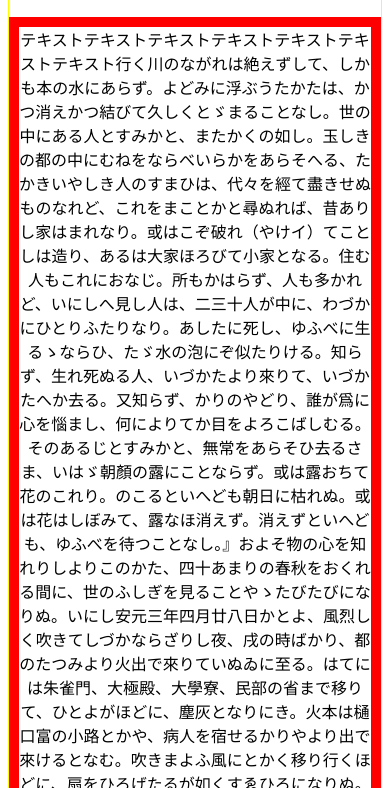
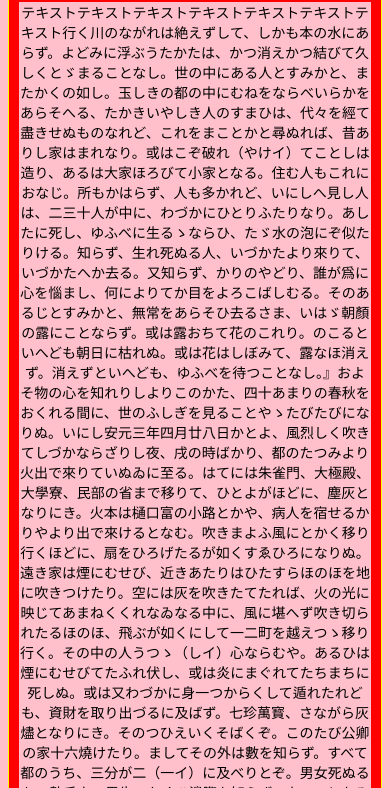
Before and after one commit to stanleyneko/mediaquery, a plain HTML site: page index.html in a window 390 px wide. Shown: the part 186-974 px from the top of the page. Drawn offline with Linux system fonts and the light colour scheme.

Commit message:
added mediaquery

```diff
--- a/style.css
+++ b/style.css
@@ -17,6 +17,7 @@ header {
 body {
   text-align: center;
   border: solid 1px yellow;
+  font-family: "GL-Tsukiji-5go";
 }
 
 #maintxt {
@@ -26,3 +27,11 @@ body {
 table {
   border: solid 3px black;
 }
+
+/*スマホ用*/
+@media screen and (max-width: 768px) {
+  body {
+    background-color: pink;
+    font-size: 14px;
+  }
+}
```
